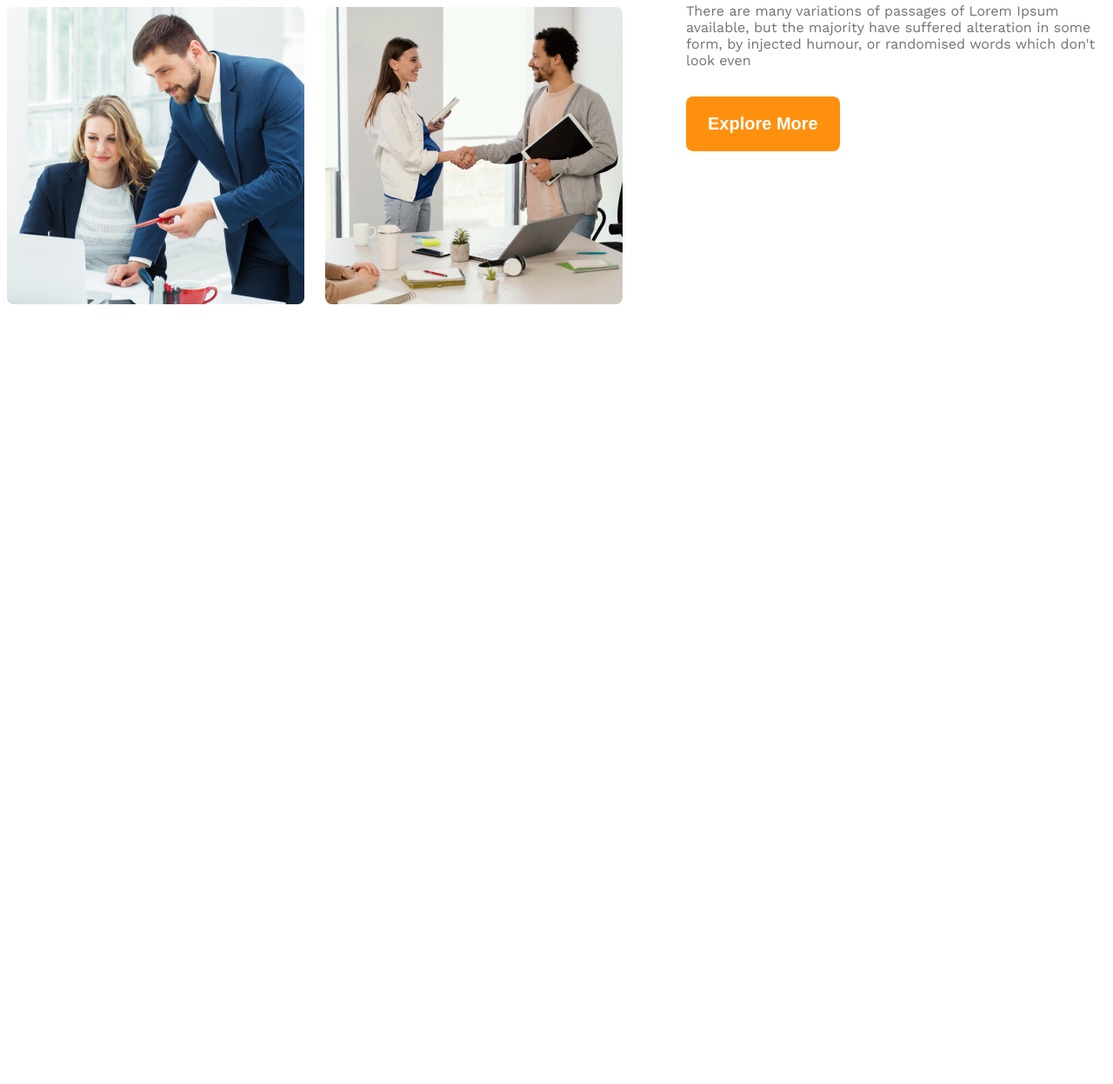
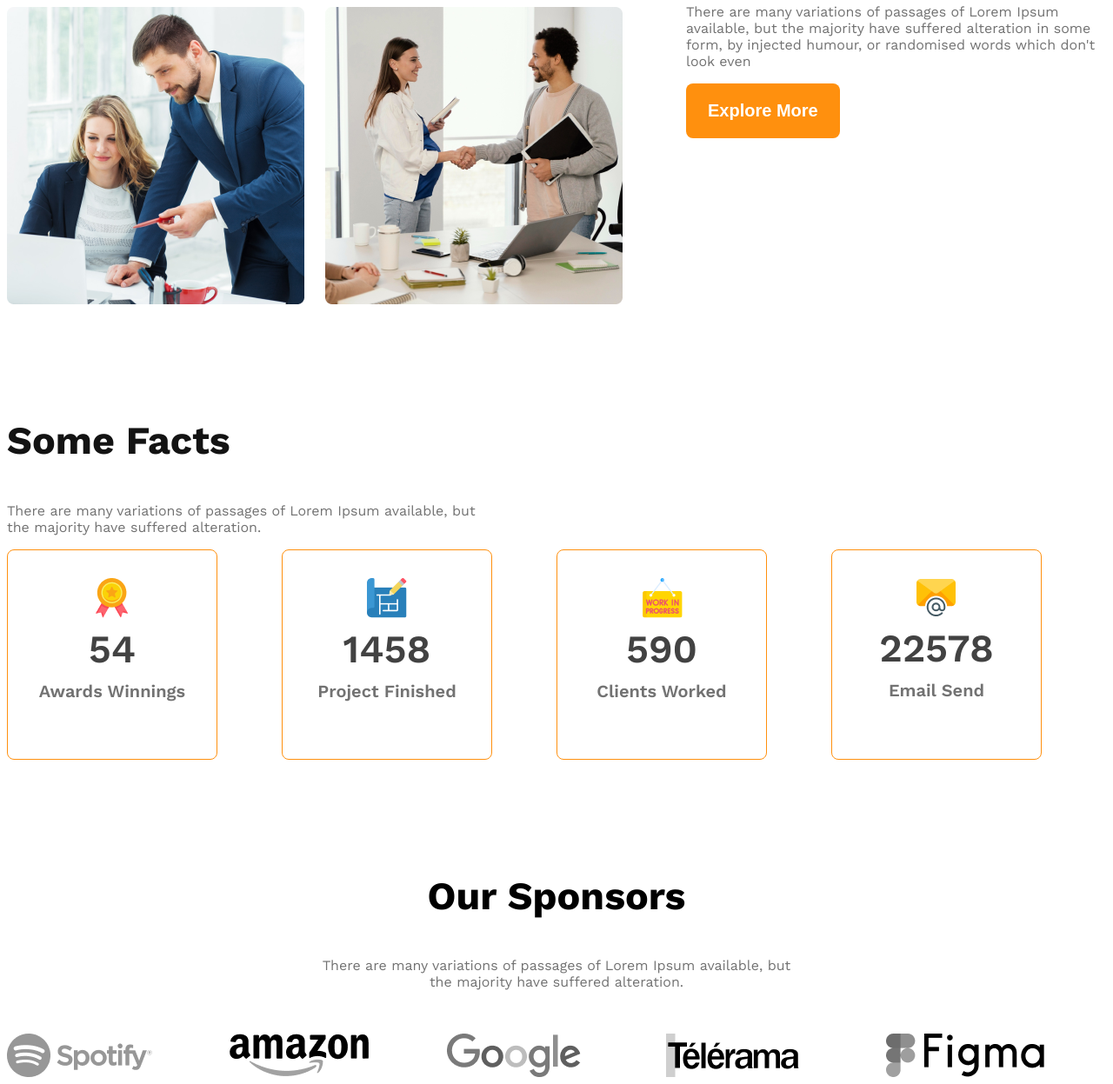
Before and after one commit to raisa-farzana/g3-architects-website, a plain HTML site: page index.html in a window 1280 px wide. Shown: the part 1678-2925 px from the top of the page at 87% size. Before the commit the page ends 2036 px from the top, so only its background shows below. Drawn offline with nearby package versions, Linux system fonts and the light colour scheme.

Commit message:
added letest coding

```diff
--- a/index.html
+++ b/index.html
@@ -29,6 +29,7 @@
         </div>
     </header>
     <main>
+        <!-- team section start -->
         <section class="teams display-flex">
             <div class="team-img-container">
                 <img src="images/team1.png" alt="two architect discussion about design">
@@ -44,6 +45,62 @@
                 <button class="btn-primary">Explore More</button>
             </div>
         </section>
+        <!-- some facts -->
+        <section>
+            <h3 class="section-title dark-01">Some Facts</h3>
+            <p class="feature-description dark-03">
+                There are many variations of passages of Lorem Ipsum available, but the majority have suffered alteration.
+            </p>
+           <div class="facts-container">
+               <!-- .fact*4>img.fact-icon+h4.fact-number+h5.fact-name -->
+               <div class="fact-card display-flex">
+                    <div>
+                        <img src="images/icons/ribon.png" class="fact-icon" alt="">
+                        <h4 class="fact-number dark-02">54</h4>
+                        <h5 class="fact-name dark-03">Awards Winnings</h5>
+                    </div>
+
+               </div>
+               <div class="fact-card display-flex">
+                    <div>
+                        <img src="images/icons/projects.png" class="fact-icon" alt="">
+                        <h4 class="fact-number dark-02">1458</h4>
+                        <h5 class="fact-name dark-03">Project Finished</h5>
+                    </div>
+
+               </div>
+               <div class="fact-card display-flex">
+                    <div>
+                        <img src="images/icons/customers.png" class="fact-icon" alt="">
+                        <h4 class="fact-number dark-02">590</h4>
+                        <h5 class="fact-name dark-03">Clients Worked</h5>
+                    </div>
+
+               </div>
+               <div class="fact-card display-flex">
+                    <div>
+                        <img src="images/icons/email.png" class="fact-icon " alt="">
+                        <h4 class="fact-number dark-02">22578</h4>
+                        <h5 class="fact-name dark-03">Email Send</h5>
+                    </div>
+
+               </div>
+           </div>
+        </section>
+        <!-- Our sponsors -->
+        <section class="our-sponsors">
+            <div class="sponsor-info">
+                <h3 class="section-title">Our Sponsors</h3>
+                <p class="feature-description dark-03">There are many variations of passages of Lorem Ipsum available, but the majority have suffered alteration.</p>
+            </div>
+            <div class="sponsor-companies">
+                <img src="images/sponsors/spotify.png" alt="">
+                <img src="images/sponsors/amazon.png" alt="">
+                <img src="images/sponsors/google.png" alt="">
+                <img src="images/sponsors/telerama.png" alt="">
+                <img src="images/sponsors/figma.png" alt="">
+            </div>
+        </section>
 
     </main>
     <footer>
--- a/style/architect.css
+++ b/style/architect.css
@@ -44,9 +44,13 @@ main{
     max-width: 1440px;
     margin: 0 auto;
 }
-main >section{
+main > section{
     margin-top: 130px;
 
+}
+.section-title{
+    font-size: 2.8rem;
+    font-weight: 700;
 }
 
   /* header style */
@@ -103,32 +107,106 @@ main >section{
     max-width: 530px;
 }
 .feature-title{
+    color: #FF900E;
     font-size: 2.8rem;
-    color: #FF900E;
     font-weight: 700;
+    margin-bottom: 20px;
+
 }
 #quick-list{
    font-weight: 500;
 }
 .feature-description{
     font-size: 1rem;
-    margin-top: -10px;
-    margin-bottom: 32px;
+
+    max-width: 540px;
 
 }
+/* some facts related styles */
+.facts-container{
+    display: grid;
+    grid-template-columns: repeat(4, 1fr);
+}
+.fact-card{
+    border: 1px solid #FF900E;
+    width: 240px;
+    height: 240px;
+    border-radius: 8px;
+    text-align: center;
+    justify-content: center;
+    align-items: center;
+}
+.fact-number{
+    font-size: 2.8rem;
+    font-weight: 600;
+    margin-top: 5px;
+    margin-bottom: 10px;
+}
+.fact-name{
+    font-size: 1.25rem;
+    font-weight: 600;
+    margin-top: 10px;
+}
+/* sponsor related style */
+.sponsor-info{
+    max-width: 540px;
+    margin: 50px auto;
+    text-align: center;
+}
+.sponsor-companies{
+    display: grid;
+    grid-template-columns: repeat(5, 1fr);
+}
+.sponsor-companies img{
+    filter: grayscale(100%);
+}
+/* small size responsive media query  */
 
-/* responsive media query  */
 @media screen and (max-width: 576px) {
     .navbar, .nav-link, .teams{
         flex-direction: column;
     }
     .our-features{
         text-align: center;
+        margin-left: 0;
     }
-    .team-img-container{
+    .team-img-container,
+    .facts-container,
+    .sponsor-companies{
         grid-template-columns: repeat(1, 1fr);
+
+    }
+    .facts-container{
+        justify-items: center;
+        gap: 30px;
+    }
+    .section-title,
+    .feature-description{
+        text-align: center;
+    }
+    .sponsor-companies{
+        justify-items: center;
+        gap: 50px;
+    }
+
+}
+/* medium size responsive media query */
+@media screen and (min-width: 576px) and (max-width: 992px) {
+    .teams{
+        flex-direction: column;
     }
     .our-features{
+        text-align: center;
         margin-left: 0;
     }
+    .sponsor-companies, .facts-container{
+        grid-template-columns: repeat(2, 1fr);
+        gap: 50px;
+        justify-items: center;
+    }
+    .section-title,
+    .feature-description{
+        text-align: center;
+        margin: 30px auto;
+    }
 }
```
